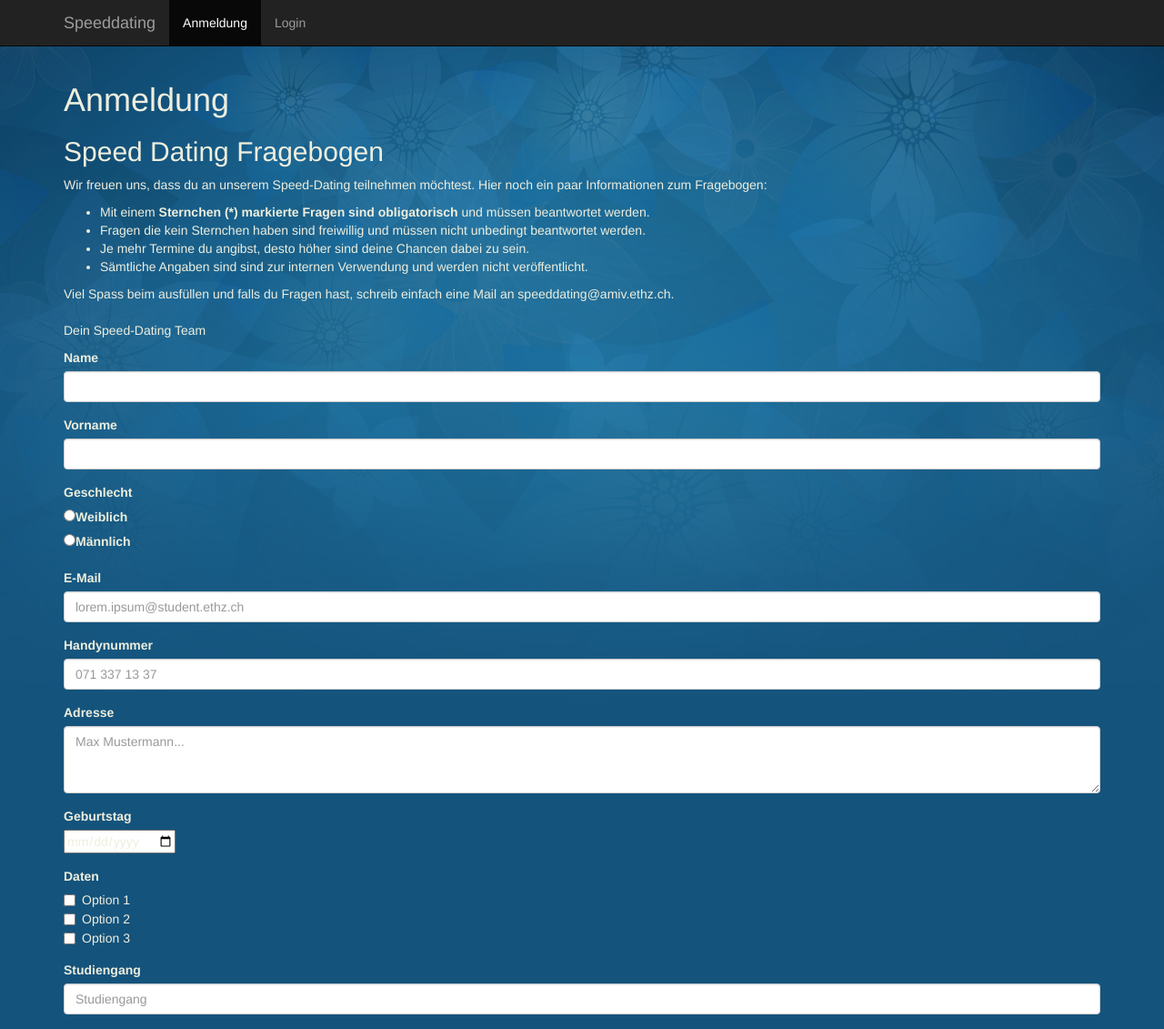
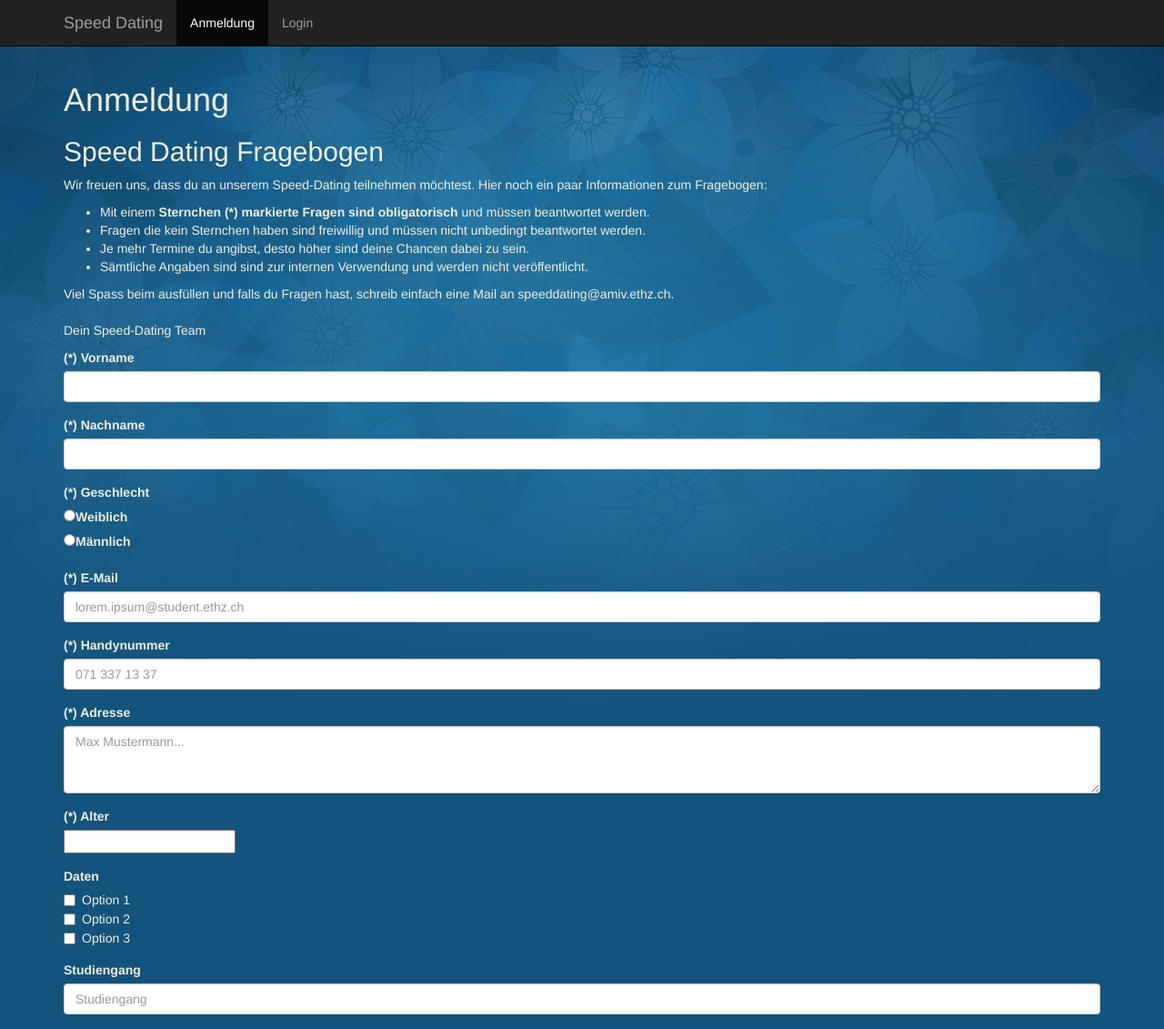
Before and after one commit to amiv-eth/AMIV-Speeddating, a Flask app: page /signup in a window 1280 px wide. Shown: the top 1131 px of the page at 91% size. Run offline with Flask 2, Linux system fonts and the light colour scheme; some libraries are stand-ins or nearby versions.

Commit message:
marked obligatory fields & linguistic improvements

```diff
--- a/apps/models.py
+++ b/apps/models.py
@@ -28,7 +28,7 @@ class Participants(db.Model):
     FindDates = db.Column(db.String(300), unique=False)
     Fruit = db.Column(db.String(300), unique=False)
 
-    def __init__(self, name, prename, email, mobileNr, address, birthday, sexe, year, dSlot=None, aSlot=None, nConfirm=None, nCancel=None, course=None, semester=None, perfDate=None, singleSince=None, onlineDating=None, pickup=None, women=None, men=None, advantages=None, nrDates=None, longestRel=None, findDates=None, fruit=None):
+    def __init__(self, name, prename, email, mobileNr, address, birthday, sexe, year=None, dSlot=None, aSlot=None, nConfirm=None, nCancel=None, course=None, semester=None, perfDate=None, singleSince=None, onlineDating=None, pickup=None, women=None, men=None, advantages=None, nrDates=None, longestRel=None, findDates=None, fruit=None):
         self.DefSlot = dSlot
         self.AvailableSlot = aSlot
         self.NonceConfirm = nConfirm
--- a/templates/base.html
+++ b/templates/base.html
@@ -5,7 +5,7 @@
     <meta http-equiv="X-UA-Compatible" content="IE=edge">
     <meta name="viewport" content="width=device-width, initial-scale=1">
     <!-- The above 3 meta tags *must* come first in the head; any other head content must come *after* these tags -->
-    <title>Speeddating Website</title>
+    <title>Speed Dating</title>
 
     <!-- Bootstrap -->
     <link rel="stylesheet" type="text/css" href="{{ url_for('static', filename='css/bootstrap.min.css') }}">
@@ -23,7 +23,7 @@
     <nav class="navbar navbar-inverse navbar-fixed-top">
       <div class="container">
         <div class="navbar-header">
-          <a class="navbar-brand" href="/">Speeddating</a>
+          <a class="navbar-brand" href="/">Speed Dating</a>
         </div>
         <div id="navbar" class="collapse navbar-collapse">
           <ul class="nav navbar-nav">
--- a/templates/index.html
+++ b/templates/index.html
@@ -26,7 +26,7 @@
 		du es nicht &uuml;bers Herz im Zug oder im Tram jemanden anzusprechen, da dieser wom&ouml;glich &uuml;berhaupt nicht
 		angesprochen werden will? Oder m&ouml;chtest du einfach einen Abend lang Spass haben und jede Menge neue Leute kennen
 		lernen? Was auch immer deine Motivation sein k&ouml;nnte; hier ist die L&ouml;sung! Wir bieten Dating, und dies schnell,
-		interdisziplin&auml;r und unkompliziert!</p>
+		unkompliziert und interdisziplin&auml;r!</p>
 
 		<!--<p>Egal ob du auf der Suche nach etwas Ernsthaftem oder einfach nur neuen Bekanntschaften bist, speeddating bietet dir dazu den idealen, und etwas ungew&ouml;hnlichen Rahmen daf&uuml;r!</p>-->
 
@@ -39,7 +39,7 @@
 		<p>Du wirst an einem Abend insgesamt zehn Studenten des anderen Geschlechts
 		kennenlernen. Die passenden Datingpartner werden euch von uns zugewiesen. In einem informativen Gespr&auml;ch von genau
 		sieben Minuten kannst du dich dann deinem Gegen&uuml;ber von deiner besten Seite zeigen und zugleich rausfinden, ob
-		es zu einer Facebook Freundschaft oder gar noch mehr kommen k&ouml;nnte.</p>
+		es zu einer Facebook-Freundschaft oder gar noch mehr kommen k&ouml;nnte.</p>
 
 		<p>Nach dem Gespr&auml;ch kannst du anonym ankreuzen, ob du an einem weiteren Treffen interessiert bist. Ein paar Tage
 		nach dem Event geben wir denjenigen Bescheid, die sich gegenseitig wieder sehen m&ouml;chten.</p>
--- a/templates/signup.html
+++ b/templates/signup.html
@@ -30,17 +30,17 @@
 <form action = "http://localhost:5000/signup" method = "POST">
 
 	<div class = "form-group">
-		<label for = "name">Name </label>
+		<label for = "prename">(*) Vorname </label>
+		<input type = "text" class="form-control" name = "prename">
+	</div>
+
+	<div class = "form-group">
+		<label for = "name">(*) Nachname </label>
 		<input type = "text" class="form-control" name = "name">
 	</div>
 
 	<div class = "form-group">
-		<label for = "prename">Vorname </label>
-		<input type = "text" class="form-control" name = "prename">
-	</div>
-
-	<div class = "form-group">
-		<label for = "gender-radio-buttons">Geschlecht </label><br>
+		<label for = "gender-radio-buttons">(*) Geschlecht </label><br>
 		<div name="gender-radio-buttons">
 			<input type="radio" name="gender" value="Weiblich"><label for="Weiblich"> Weiblich</label><br>
 			<input type="radio" name="gender" value="Männlich"><label for="Männlich"> Männlich</label><br>
@@ -48,25 +48,25 @@
 	</div>
 
 	<div class = "form-group">
-		<label for = "mail">E-Mail </label>
+		<label for = "mail">(*) E-Mail </label>
 		<input type = "text" class="form-control" placeholder="lorem.ipsum@student.ethz.ch" name = "mail">
 	</div>
 
 	<div class = "form-group">
-		<label for = "mobile">Handynummer </label>
+		<label for = "mobile">(*) Handynummer </label>
 		<input type = "text" class="form-control" placeholder="071 337 13 37" name = "mobile">
 	</div>
 
 	<div class = "form-group">
-		<label for = "address">Adresse</label>
+		<label for = "address">(*) Adresse</label>
 		<textarea class="form-control" rows="3" placeholder="Max Mustermann..." name = "address"></textarea>
 	</div>
 
 
 	<!-- TODO find something that works outside of chrome -->
 	<div class = "form-group">
-		<label for = "bday">Geburtstag </label> <br>
-			<input type="date" name="bday">
+		<label for = "age">(*) Alter </label> <br>
+		<input type="number" name="age">
 	</div>
 
 	<!-- TODO get valid dates dynamically -->
```
